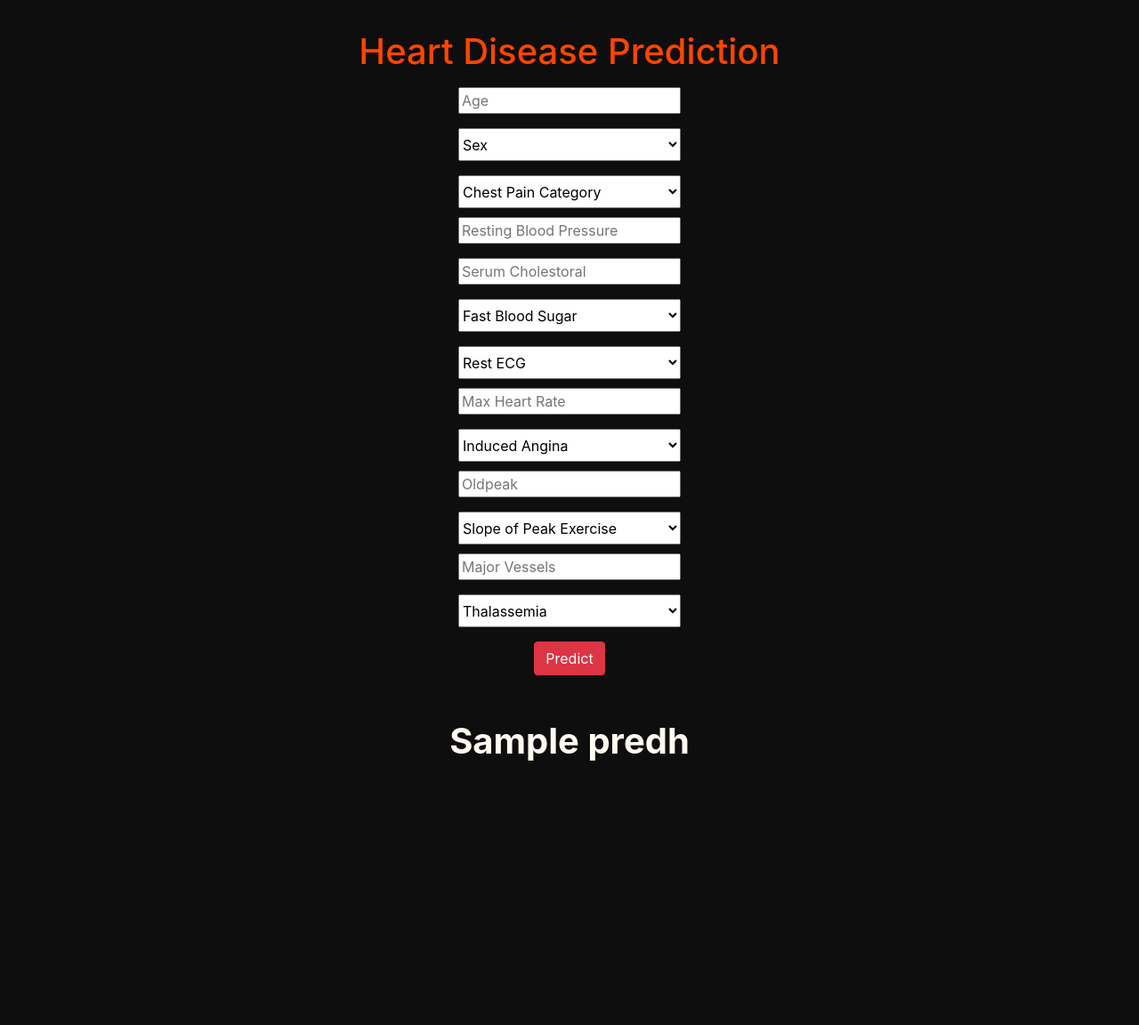
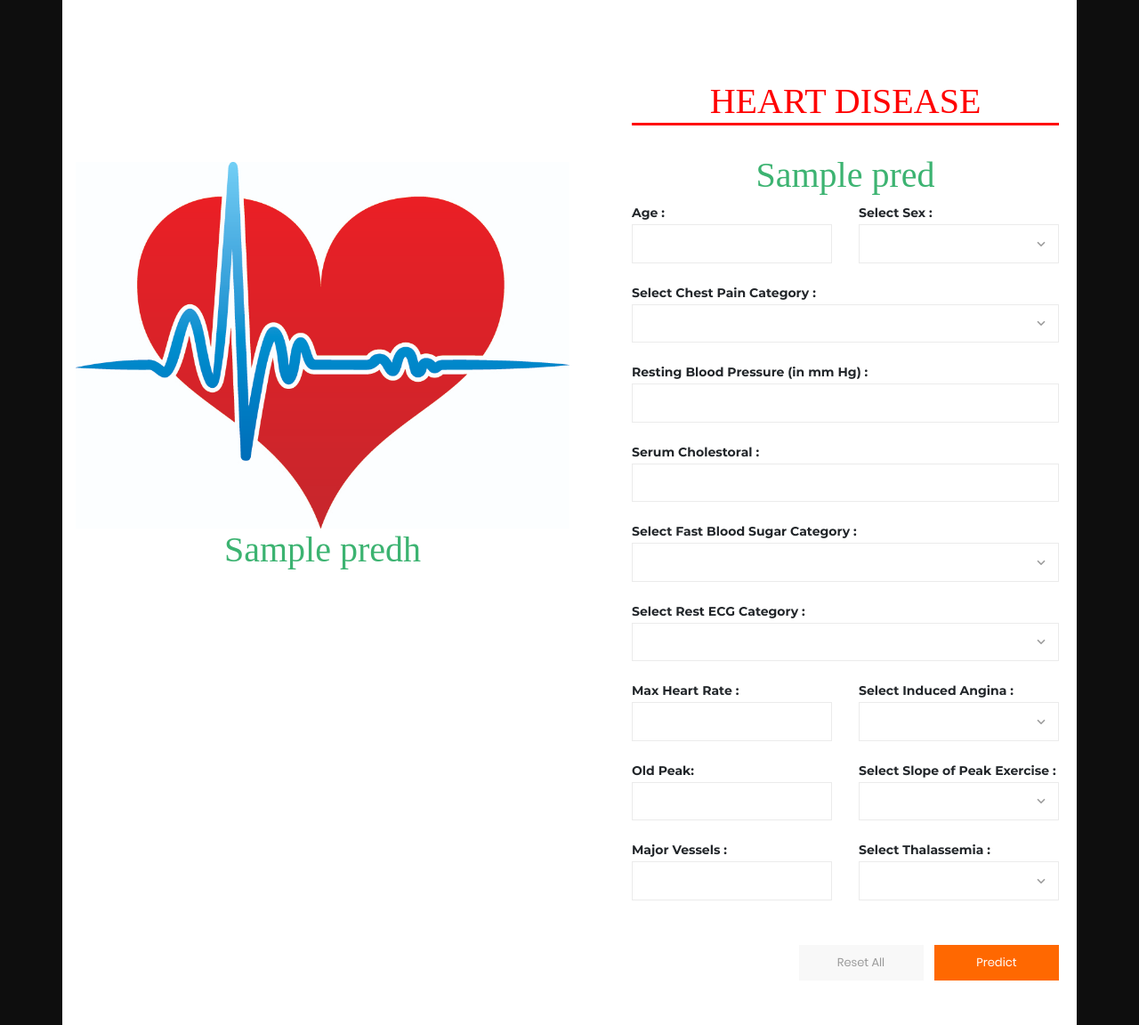
Before and after one commit to Anand-ark/Health-Mate-Webapp-Using-Django, a Django app: template templates/App/heart.html in a window 1280 px wide. Shown: the part 56-1208 px from the top of the page at 89% size. Before the commit the page ends 911 px from the top, so only its background shows below. Run offline with Django 3.2, Linux system fonts and the light colour scheme; the template is opened without the code that fills it: most values are stand-ins (such as "Sample title", 1, 10 or a date in 2020); parts of the project's set-up code (start-up, migrations or seed data) failed here and were passed over.

Commit message:
Update heart.html

```diff
--- a/templates/App/heart.html
+++ b/templates/App/heart.html
@@ -1,79 +1,171 @@
 {% extends 'base.html' %}
-
-{% block title %}Heart{% endblock title %}
-
+{% block title %}About{% endblock title %}
 {% block content %}
-<!--{% load static %}
-<div class="container-fluid px-0">
-    <h1>Malaria</h1>
-</div>-->
 <style>
-    p{
-    margin-top:10px;
-    }
-        select {
-        width: 250px;
-        height:37px;
-        margin: 0px;
+img
+{
+margin-top:100px;
 }
 </style>
-<!--<h1 style="text-align: center; color: rgb(85, 85, 85);margin-top: 3%;margin-bottom: 3%"><b>Heart Disease Prediction</b></h1>-->
-<br><h1 style="text-align:center"><p style="color:OrangeRed;">Heart Disease Prediction</p></h1>
-<form action="hpredict" align="center">
-    <p><input type="text" name="age" placeholder="Age" required="required" style="width:250px;"></p>
-    <select class="form-input align-center" name="sex">
-        <option value="" style="width:250px;">Sex</option>
+<!DOCTYPE html>
+<html lang="en">
+<head>
+    <meta charset="UTF-8">
+    <meta name="viewport" content="width=device-width, initial-scale=1.0">
+    <meta http-equiv="X-UA-Compatible" content="ie=edge">
+    <title>Sign Up Form by Colorlib</title>
+
+    <!-- Font Icon -->
+    {% load static %}
+    <link rel="stylesheet" href="{% static 'fonts/material-icon/css/material-design-iconic-font.min.css' %}">
+
+    <!-- Main css -->
+    <link rel="stylesheet" href="{% static 'css/style.css' %}">
+</head>
+<body>
+
+    <div class="main">
+        <div class="container">
+            <div class="signup-content">
+                <div class="signup-img">
+                    <img src="media/heart3.jpg" alt="">
+                    <h1 style= "text-align:center;  font-family:Geometr415 Blk BT; color:MediumSeaGreen;">{{ predh }}</h1>
+                </div>
+                <div class="signup-form">
+                    <form action="hpredict" class="register-form" id="register-form">
+                        {% csrf_token %}
+                        <h1 style="text-align:center; border-bottom-style: solid;font-family:Geometr415 Blk BT; color:Red;">HEART DISEASE </h1><br>
+                        <h1 style= "text-align:center;  font-family:Geometr415 Blk BT; color:MediumSeaGreen;">{{ pred }}</h1>
+                        <div class="form-row">
+                            <div class="form-group">
+                                <label for="name">Age :</label>
+                                <input type="text" name="age" id="name" required/>
+                            </div>
+                            <div class="form-group">
+                                <label for="state">Select Sex :</label>
+                                <div class="form-select">
+                                    <select name="sex" id="state">
+                                        <option value=""></option>
                                         <option value=1>Male</option>
                                         <option value=0>Female</option>
                                     </select>
-    <p></p>
-    <select class="form-input align-center" name="cp">
-        <option value="" style="width:250px;">Chest Pain Category</option>
+                                    <span class="select-icon"><i class="zmdi zmdi-chevron-down"></i></span>
+                                </div>
+                            </div>
+                        </div>
+                        <div class="form-group">
+                                <label for="state">Select Chest Pain Category :</label>
+                                <div class="form-select">
+                                    <select name="cp" id="state">
+                                        <option value=""></option>
                                         <option value=0>Typical Angina</option>
                                         <option value=1>Atypical Angina</option>
                                         <option value=2>Non-Anginal Pain</option>
                                         <option value=3>Asymptomatic</option>
                                     </select>
-    <p><input type="text" name="trestbps" placeholder="Resting Blood Pressure" required="required" style="width:250px;"></p>
-    <p><input type="text" name="chol" placeholder="Serum Cholestoral" required="required" style="width:250px;"></p>
-    <select class="form-input align-center" name="fbs">
-        <option value="" style="width:250px;">Fast Blood Sugar</option>
-                    <option value=0>Greater than 120 mg/dl</option>
-                    <option value=1>Lesser than 120 mg/dl</option>
+                                    <span class="select-icon"><i class="zmdi zmdi-chevron-down"></i></span>
+                                </div>
+                            </div>
+                        <div class="form-group">
+                            <label for="address">Resting Blood Pressure (in mm Hg) :</label>
+                            <input type="text" name="trestbps" id="address" required/>
+                        </div>
+                        <div class="form-group">
+                            <label for="address">Serum Cholestoral :</label>
+                            <input type="text" name="chol" id="address" required/>
+                        </div>
+                        <div class="form-group">
+                                <label for="state">Select Fast Blood Sugar Category :</label>
+                                <div class="form-select">
+                                    <select name="fbs" id="state">
+                                        <option value=""></option>
+                                        <option value=0>Greater Than 120mg/dl</option>
+                                        <option value=1>Lesser Than 120mg/dl</option>
                                     </select>
-    <p></p>
-
-    <select class="form-input align-center" name="restecg">
-        <option value="" style="width:250px;">Rest ECG</option>
+                                    <span class="select-icon"><i class="zmdi zmdi-chevron-down"></i></span>
+                                </div>
+                            </div>
+                       <div class="form-group">
+                                <label for="state">Select Rest ECG Category :</label>
+                                <div class="form-select">
+                                    <select name="restecg" id="state">
+                                        <option value=""></option>
                                         <option value=0>Normal</option>
                                         <option value=1>Having ST-T</option>
                                         <option value=2>Hypertrophy</option>
                                     </select>
-    <p><input type="text" name="thalach" placeholder="Max Heart Rate" required="required" style="width:250px;"></p>
-    <select class="form-input align-center" name="exang">
-        <option value="" style="width:250px;">Induced Angina</option>
+                                    <span class="select-icon"><i class="zmdi zmdi-chevron-down"></i></span>
+                                </div>
+                            </div>
+                        <div class="form-row">
+                            <div class="form-group">
+                                <label for="name">Max Heart Rate :</label>
+                                <input type="text" name="thalach" id="name" required/>
+                            </div>
+                            <div class="form-group">
+                                <label for="state">Select Induced Angina :</label>
+                                <div class="form-select">
+                                    <select name="exang" id="state">
+                                        <option value=""></option>
                                         <option value=1>Yes</option>
                                         <option value=0>No</option>
                                     </select>
-    <p><input type="text" name="oldpeak" placeholder="Oldpeak" required="required" style="width:250px;"></p>
-    <select class="form-input align-center" name="slope">
-        <option value="" style="width:250px;">Slope of Peak Exercise</option>
+                                    <span class="select-icon"><i class="zmdi zmdi-chevron-down"></i></span>
+                                </div>
+                                <!--<input type="text" name="Glucose" id="father_name" required/>-->
+                            </div>
+                        </div>
+                        <div class="form-row">
+                            <div class="form-group">
+                                <label for="name">Old Peak:</label>
+                                <input type="text" name="oldpeak" id="name" required/>
+                            </div>
+                            <div class="form-group">
+                                <label for="father_name">Select Slope of Peak Exercise :</label>
+                                <div class="form-select">
+                                    <select name="slope" id="state">
+                                        <option value=""></option>
                                         <option value=1>Upsloping</option>
                                         <option value=2>Flat</option>
                                         <option value=3>Downsloping</option>
                                     </select>
-    <p><input type="text" name="ca" placeholder="Major Vessels" required="required" style="width:250px;"></p>
-      <p></p>      <select class="form-input align-center" name="thal">
-        <option value="" style="width:250px;">Thalassemia</option>
-                    <option value=3>Normal</option>
-                    <option value=2>Fixed defect</option>
-                    <option value=3>Reversable defect</option>
+                                    <span class="select-icon"><i class="zmdi zmdi-chevron-down"></i></span>
+                                </div>
+                            </div>
+                        </div>
+                        <div class="form-row">
+                            <div class="form-group">
+                                <label for="name">Major Vessels :</label>
+                                <input type="text" name="ca" id="name" required/>
+                            </div>
+                            <div class="form-group">
+                                <label for="state">Select Thalassemia :</label>
+                                <div class="form-select">
+                                    <select name="thal" id="state">
+                                        <option value=""></option>
+                                        <option value=1>Normal</option>
+                                        <option value=2>Fixed Defect</option>
+                                        <option value=3>Reversal Defect</option>
                                     </select>
-<p> <button type="submit" class="btn btn-danger" style="margin-top: 0.5%;">Predict</button></p>
+                                    <span class="select-icon"><i class="zmdi zmdi-chevron-down"></i></span>
+                                </div>
+                            </div>
+                        </div>
+                        <div class="form-submit">
+                            <input type="submit" value="Reset All" class="submit" name="reset" id="reset" />
+                            <input type="submit" value="Predict" class="submit" name="submit" id="submit" />
+                        </div>
+                    </form>
 
-            </form>
-            <br>
+                </div>
+            </div>
+        </div>
 
-<h1 style="text-align:center; color: FloralWhite;"><b><p> {{ predh }}</p></b></h1>
+    </div>
 
+    <!-- JS -->
+    <script src="{% static 'vendor/jquery/jquery.min.js' %}"></script>
+    <script src="{% static 'js/main.js' %}"></script>
+</body><!-- This templates was made by Colorlib (https://colorlib.com) -->
+</html>
 {% endblock content %}
```
Lines whose indentation alone changed are shown as unchanged.
